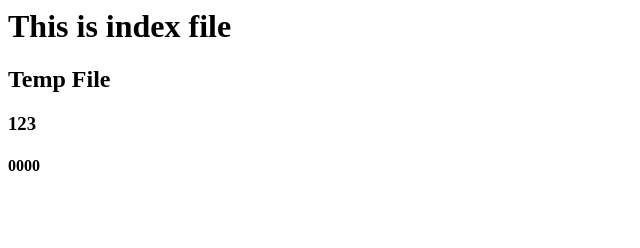
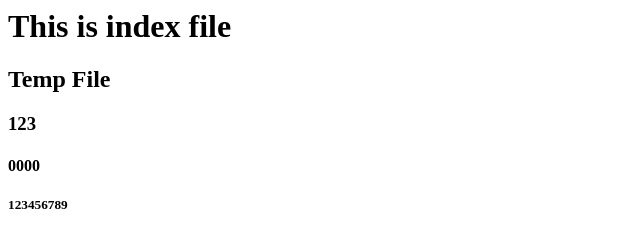
Before and after one commit to sjadhav002122/Demorepo, a plain HTML site: page index.html in a window 1280 px wide. Shown: the full height of the page, 0-640 px from the left. Drawn offline with Linux system fonts and the light colour scheme.

Commit message:
Updating index file

```diff
--- a/index.html
+++ b/index.html
@@ -2,3 +2,4 @@
 <h2>Temp File</h2>
 <h3>123</h3>
 <h4>0000</h4>
+<h5>123456789</h5>
```
